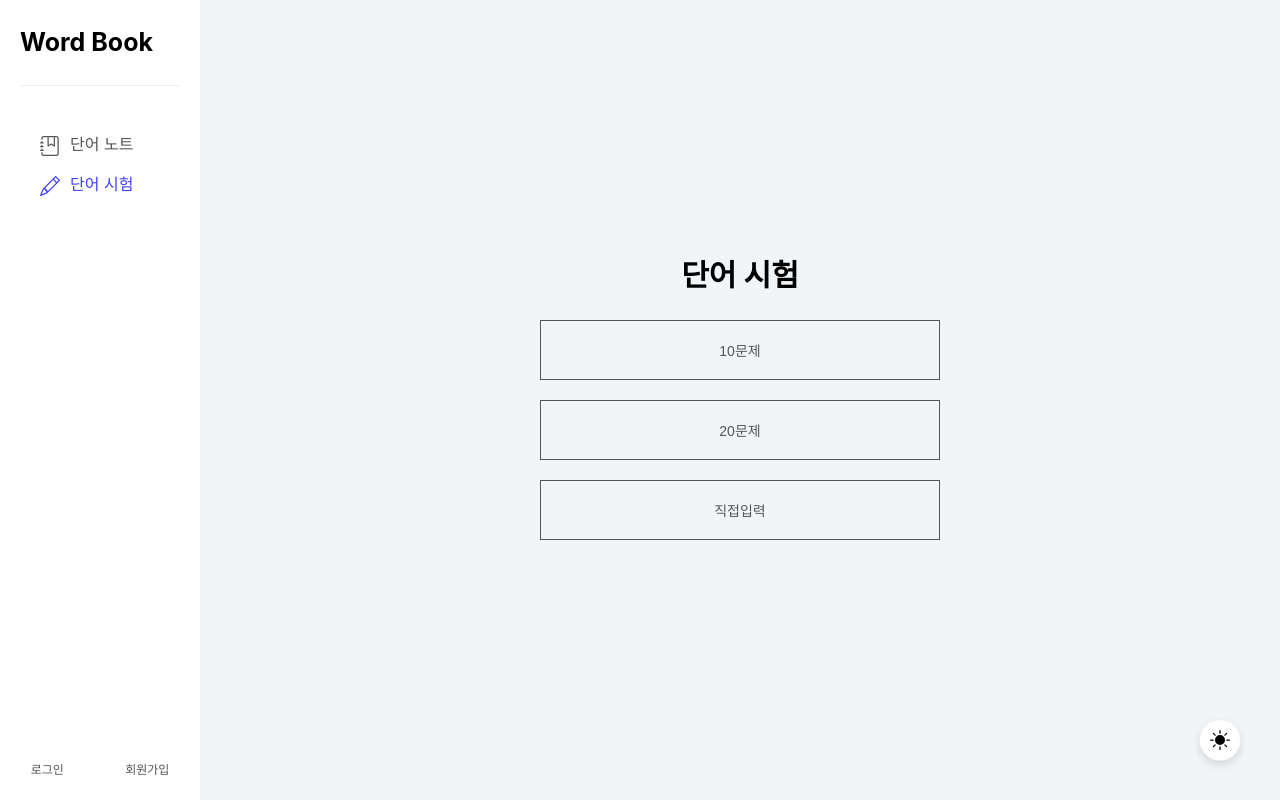
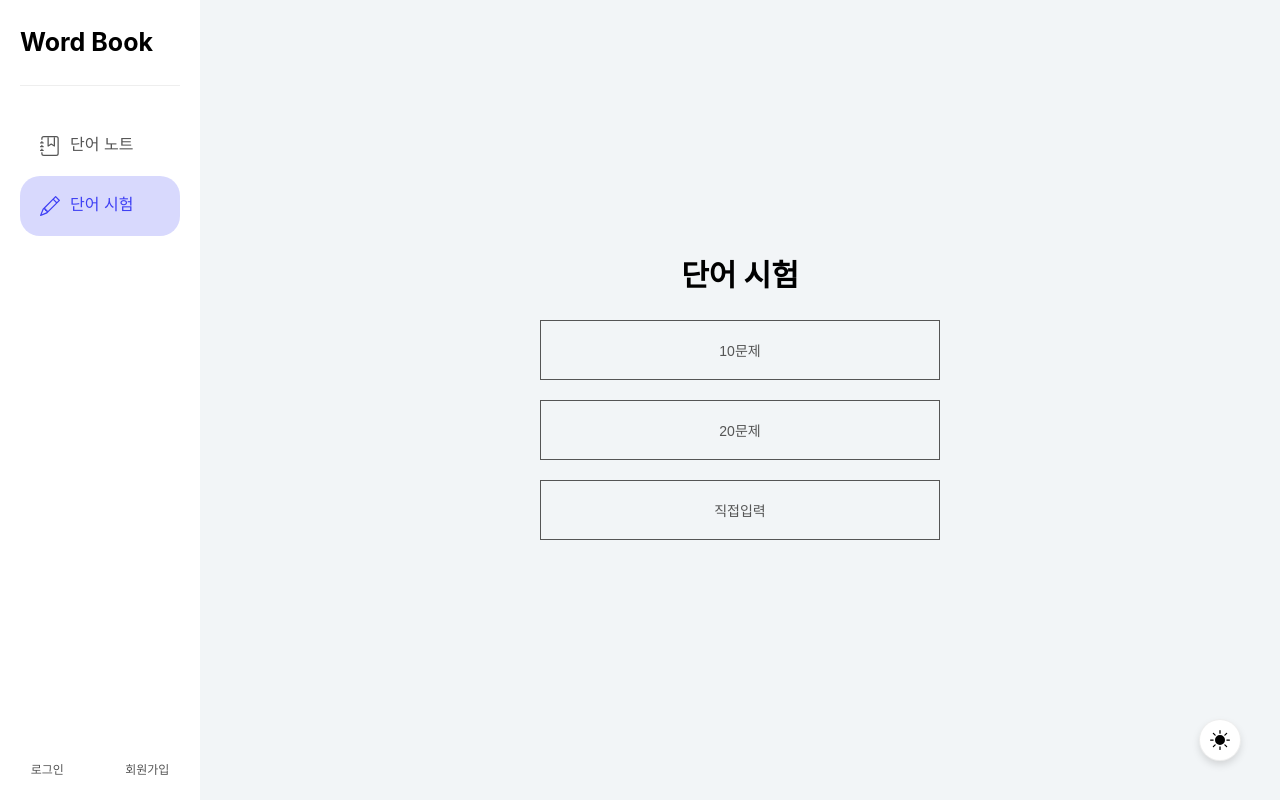
Before and after one commit to Shape2ee/Word-book, a React (Vite) app: page /test in a window 1280 px wide. Built offline with nearby package versions, Linux system fonts and the light colour scheme; a web font is replaced by a local one.

Commit message:
Style: Edit display css to li after

```diff
--- a/src/components/Nav/nav.module.scss
+++ b/src/components/Nav/nav.module.scss
@@ -36,11 +36,15 @@
     }
 
     &.active {
-      display: block;
       color: var(--color_main);
     }
 
-    &:hover {
+    &.active::after {
+      display: block;
+    }
+
+
+    &:hover::after {
       display: block;
       background-color: var(--color_button2);
       color: var(color_title)
```
